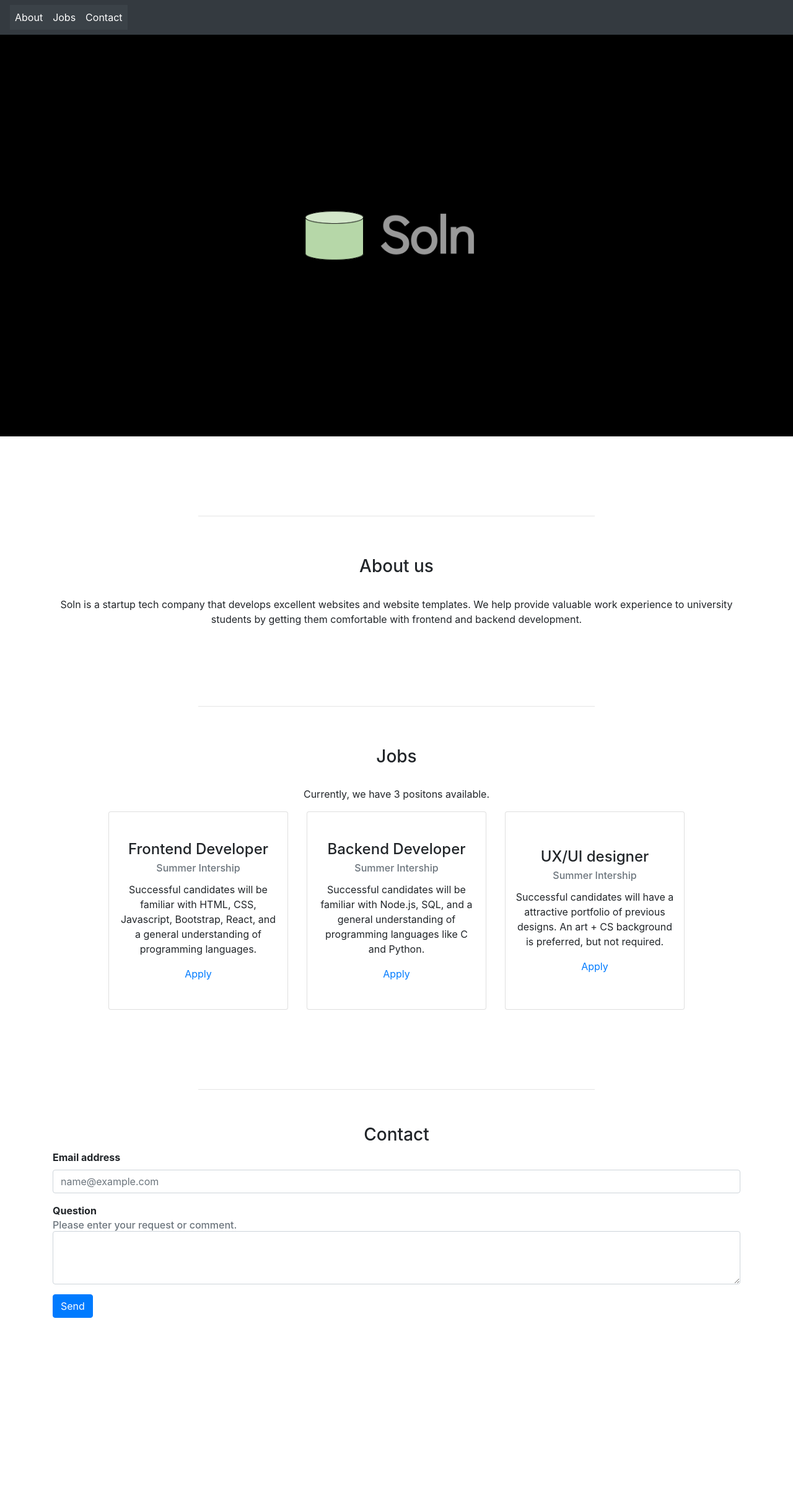
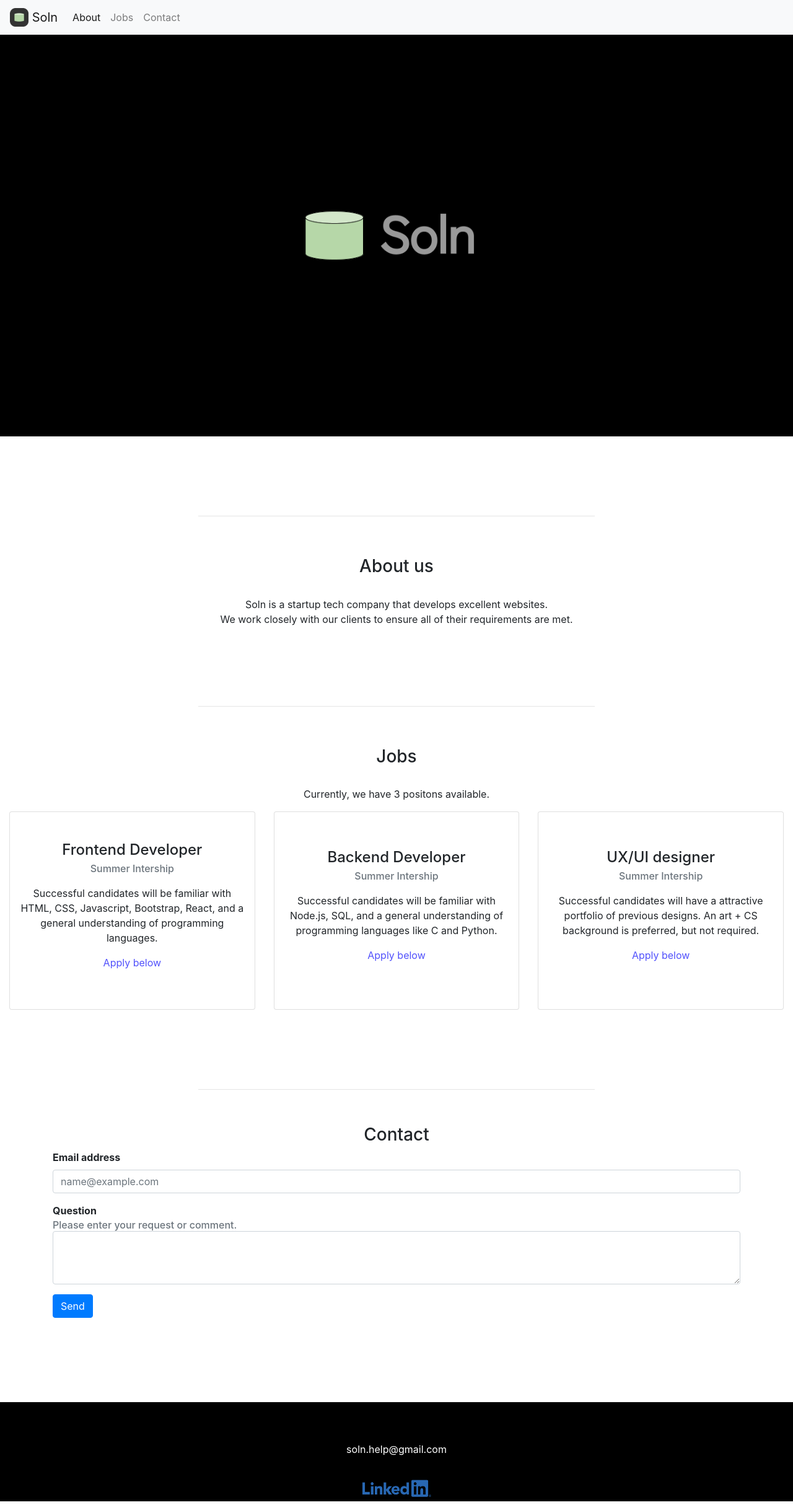
Before and after one commit to solnTech/solnTech.github.io, a plain HTML site: page index.html in a window 1280 px wide. Shown: the whole page at 62% size. Before the commit the page ends 2134 px from the top, so only its background shows below. Drawn offline with nearby package versions, Linux system fonts and the light colour scheme.

Commit message:
Add files via upload

```diff
--- a/css/style.css
+++ b/css/style.css
@@ -50,15 +50,21 @@ body{
     margin-top: 10%;
 }
 
+
 /* #companyLogo{
     border: 4px solid red !important;
 } */
-@media (max-width: 767px) {
-    .navbar{
-        display:none;
-    }
+@media (max-width: 1000px) {
     .card{
         margin-top: 5%;
+        width: 50%;
+    }
+}
+
+@media (max-width: 550px) {
+    .card{
+        margin-top: 5%;
+        width: 100%;
     }
 }
 
@@ -66,3 +72,19 @@ body{
 .job-card{
     height: 40vh;
 }
+
+#apply_link{
+    color: rgb(81, 81, 252);
+}
+
+#footer {
+    position: relative;
+    margin-top: -25%;
+    height: 10em;
+    clear: both;
+    padding-top: 5%;
+    text-align: center;
+    margin-top: 10%;
+    color: white;
+    background-color: black !important;
+}
--- a/index.html
+++ b/index.html
@@ -15,18 +15,28 @@
     <title>Soln</title>
   </head>
   <body>
-    <nav class="navbar navbar-expand-sm bg-dark navbar-dark">
-      <ul class="navbar-nav">
-        <li class="nav-item active a_link">
-          <a class="nav-link" href="#header_title">About</a>
+    <nav id="navbar_name" class="navbar navbar-expand-lg navbar-light bg-light">
+      <a class="navbar-brand" href="#">
+        <img src="favicon.ico" width="30" height="30" class="d-inline-block align-top" alt="Soln Logo">
+        Soln
+      </a>
+      <button class="navbar-toggler" type="button" data-toggle="collapse" data-target="#navbarSupportedContent" aria-controls="navbarSupportedContent" aria-expanded="false" aria-label="Toggle navigation">
+          <span class="navbar-toggler-icon"></span>
+      </button>
+
+      <div class="collapse navbar-collapse" id="navbarSupportedContent">
+          <ul class="navbar-nav mr-auto">
+          <li class="nav-item active">
+              <a class="nav-link" href="#header_title">About <span class="sr-only">(current)</span></a>
           </li>
-        <li class="nav-item active a_link">
+          <li class="nav-item">
               <a class="nav-link" href="#jobs_area">Jobs</a>
           </li>
-        <li class="nav-item active a_link">
+          <li class="nav-item">
               <a class="nav-link" href="#contact_area">Contact</a>
           </li>
           </ul>
+      </div>
     </nav>
 
     <div id = "logoBox" class="container-fluid vertical-center" >
@@ -42,8 +52,7 @@
     <div class="below_top" class="containter-fluid">
       <h3 class="header_align">About us</h3>
       <div class="container">
-        <p id="about_body"><br>Soln is a startup tech company that develops excellent websites and website templates.
-          We help provide valuable work experience to university students by getting them comfortable with frontend and backend development.
+        <p id="about_body"><br>Soln is a startup tech company that develops excellent websites.<br>We work closely with our clients to ensure all of their requirements are met.
           </p>
       </div>
   </div>
@@ -61,35 +70,35 @@
   <div class="containter-fluid vertical-center text-center align-middle">
 
     <div class="row hidden-md-up justify-content-md-center m-0">
-      <div class="col-md-3">
+      <div class="col-lg-4 justify-content-center text-center d-flex align-items-stretch">
         <div class="card job-card d-flex flex-column justify-content-center align-items-center p-3">
           <div class="card-block">
             <h4 class="card-title">Frontend Developer</h4>
             <h6 class="card-subtitle text-muted">Summer Intership</h6>
             <p class="card-text p-y-1 below_top">Successful candidates will be familiar with HTML, CSS, Javascript, Bootstrap, React, and a general understanding of programming languages.</p>
-            <a href="#" class="card-link">Apply</a>
+            <p id="apply_link" class="card-link">Apply below</a>
           </div>
         </div>
       </div>
 
-      <div class="col-md-3">
+      <div class="col-lg-4 justify-content-center text-center d-flex align-items-stretch">
         <div class="card job-card d-flex flex-column justify-content-center align-items-center p-3">
           <div class="card-block align-middle">
             <h4 class="card-title">Backend Developer</h4>
             <h6 class="card-subtitle text-muted">Summer Intership</h6>
             <p class="card-text p-y-1 below_top">Successful candidates will be familiar with Node.js, SQL, and a general understanding of programming languages like C and Python.</p>
-            <a href="#" class="card-link">Apply</a>
+            <p id="apply_link" class="card-link">Apply below</a>
           </div>
         </div>
       </div>
 
-      <div class="col-md-3">
+      <div class="col-lg-4 justify-content-center text-center d-flex align-items-stretch">
         <div class="card job-card d-flex flex-column justify-content-center align-items-center p-3">
           <div class="card-block">
             <h4 class="card-title">UX/UI designer</h4>
             <h6 class="card-subtitle text-muted">Summer Intership</h6>
             <p class="card-text p-y-1 below_top">Successful candidates will have a attractive portfolio of previous designs. An art + CS background is preferred, but not required.</p>
-            <a href="#" class="card-link">Apply</a>
+            <p id="apply_link" class="card-link">Apply below</a>
           </div>
         </div>
       </div>
@@ -115,7 +124,14 @@
       <button type="submit" value="Send" class="btn btn-primary mb-2">Send</button>
     </form>
   </div>
-
+  <footer id="footer">
+    <p>soln.help@gmail.com</p>
+    <div class="container">
+      <a href="https://www.linkedin.com/company/soln-tech/">
+        <img src="images/Linkedin-Logo.png" width="10%" height="100%" class="d-inline-block align-top" alt="LinkedIn Logo">
+      </a>
+    </div>
+  </footer>
     <!-- Optional JavaScript -->
     <!-- jQuery first, then Popper.js, then Bootstrap JS -->
     <script src="https://code.jquery.com/jquery-3.2.1.slim.min.js" integrity="sha384-KJ3o2DKtIkvYIK3UENzmM7KCkRr/rE9/Qpg6aAZGJwFDMVNA/GpGFF93hXpG5KkN" crossorigin="anonymous"></script>
```
Also changed, not shown: images/Linkedin-Logo.png (added). Lines whose indentation alone changed are shown as unchanged.
